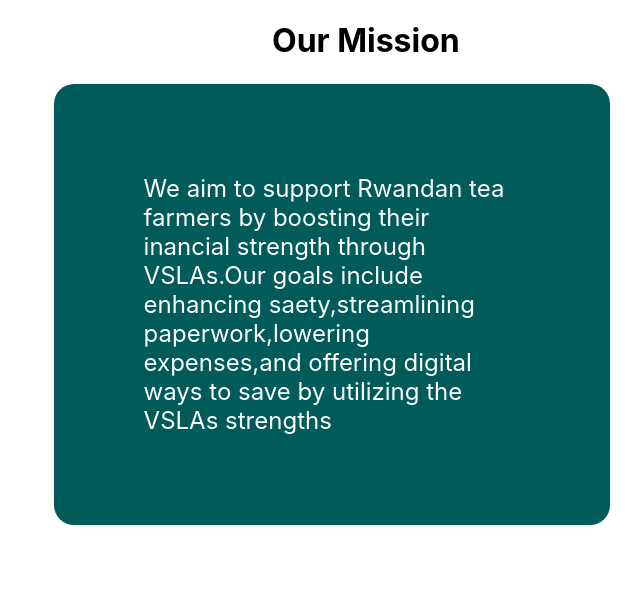
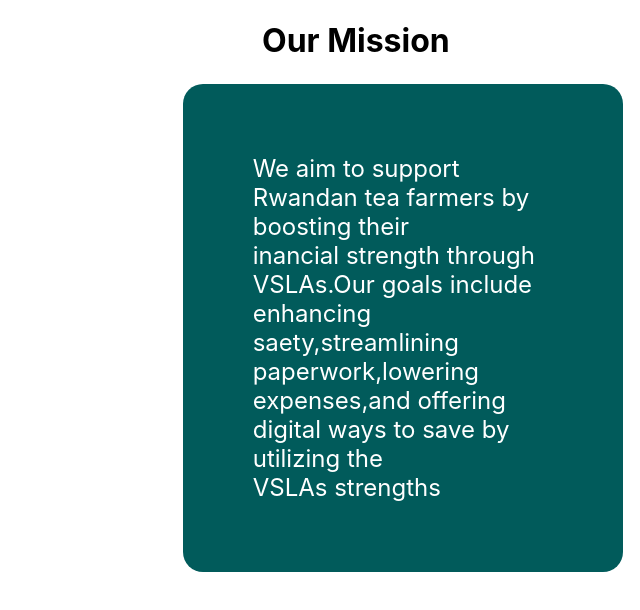
Before and after one commit to akirachix/Samaa-Informational, a React (Create React App) app in the folder econtrust/: page / in a window 768 px wide. Shown: the top 610 px of the page, without its empty margins (128-768 px from the left). Built offline with nearby package versions, Linux system fonts and the light colour scheme.

Commit message:
made changes

```diff
--- a/econtrust/src/mission/index.css
+++ b/econtrust/src/mission/index.css
@@ -370,3 +370,35 @@
      }
 
 }
+
+@media (min-width:412px) and (max-width: 914px){
+    .textpara{
+        border: 1px solid #ddd;
+        padding: 90px;
+        margin-left: 18%;
+        max-width: 700px;
+
+     }
+
+
+     .mission-text{
+        margin-left: 160px;
+     }
+}
+
+@media (min-width:390px) and (max-width: 884px){
+    .textpara{
+        border: 1px ;
+        padding: 70px;
+        margin-left: 15%;
+        max-width: 300px;
+        margin-right: 11.5px;
+        transition: box-shadow 0.3s ease;
+        background-color: #015B5B;
+        color: white;
+        font-size: 24px;
+
+     }
+
+
+}
```
